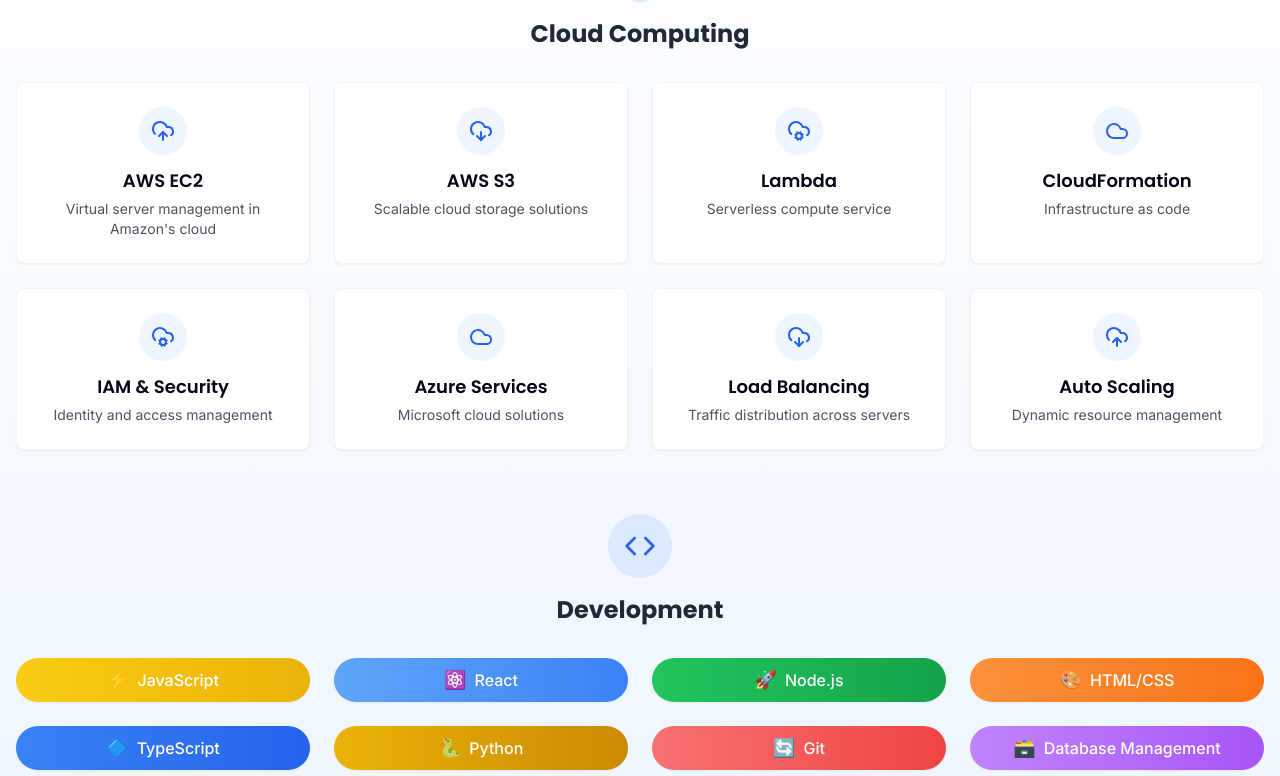
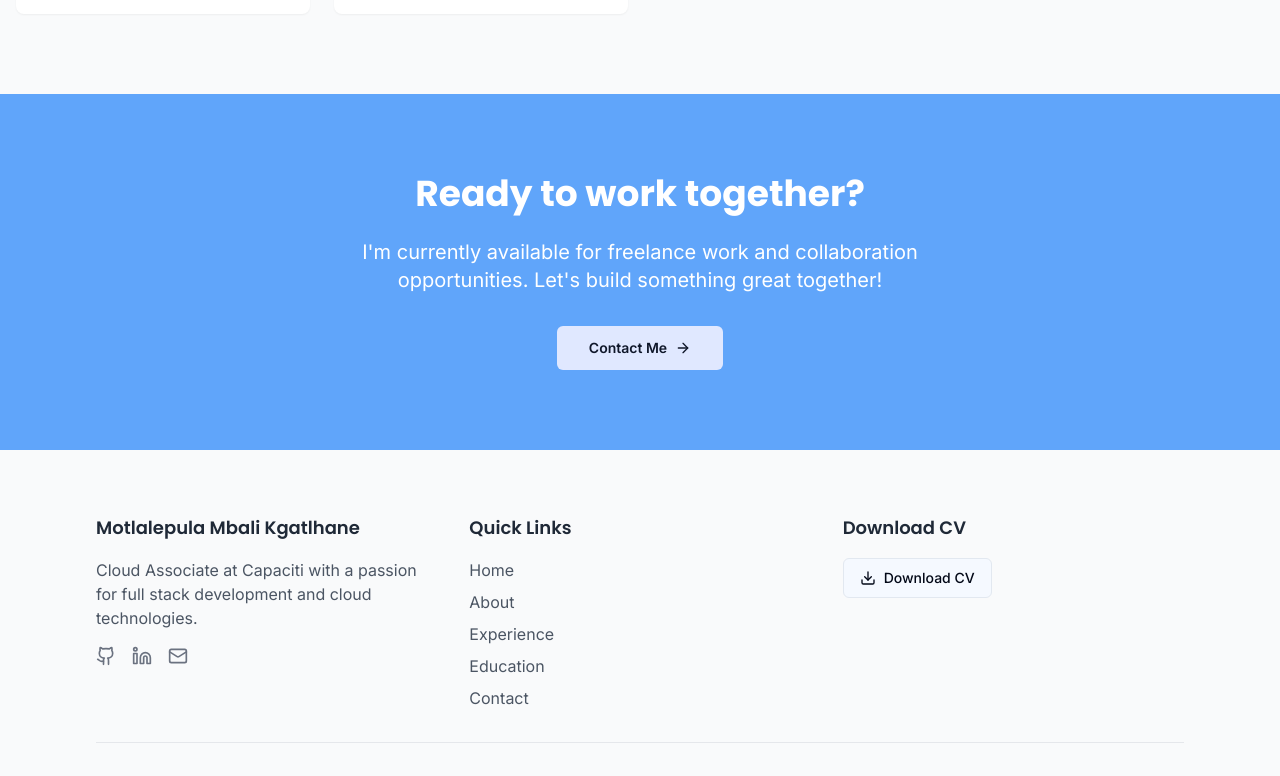
Before and after one commit to Mbalsss/mbali-cloud-canvas, a React (Vite) app: page / in a window 1280 px wide. Shown: the part 1604-2380 px from the top of the page. Built offline with nearby package versions, Linux system fonts and the light colour scheme.

Commit message:
Reverted to commit 100091f2ea9659a37189ccb14d4f1af29a81585b

```diff
--- a/src/pages/Home.tsx
+++ b/src/pages/Home.tsx
@@ -1,9 +1,8 @@
 
 import { Link } from 'react-router-dom';
-import { ArrowRight, Cloud, CloudCog, CloudDownload, CloudUpload, Code, Server } from 'lucide-react';
+import { ArrowRight, Cloud, Code, Server } from 'lucide-react';
 import { Button } from '@/components/ui/button';
 import { Card, CardContent } from '@/components/ui/card';
-import { Badge } from '@/components/ui/badge';
 
 const Home = () => {
   return (
@@ -75,88 +74,18 @@ const Home = () => {
         </div>
       </section>
 
-      {/* Skills Section - Redesigned */}
-      <section className="py-20 bg-gradient-to-b from-white to-blue-50">
+      {/* Skills Section */}
+      <section className="py-20 bg-gray-50">
         <div className="container mx-auto px-4">
-          <div className="text-center mb-16">
-            <h2 className="text-3xl md:text-4xl font-bold mb-4">My Technical Skills</h2>
-            <p className="text-xl text-gray-600 max-w-3xl mx-auto">
-              Specialized expertise in cloud technologies and development tools
-            </p>
-          </div>
+          <h2 className="text-3xl md:text-4xl font-bold mb-12 text-center">My Skills</h2>
 
-          {/* Cloud Skills */}
-          <div className="mb-16">
-            <div className="flex flex-col items-center mb-8">
-              <div className="inline-flex items-center justify-center w-16 h-16 rounded-full bg-blue-100 mb-4">
-                <CloudCog size={32} className="text-cloud-dark" />
-              </div>
-              <h3 className="text-2xl font-bold text-gray-800">Cloud Computing</h3>
-            </div>
-
-            <div className="grid grid-cols-1 sm:grid-cols-2 lg:grid-cols-4 gap-6">
-              <CloudSkillCard
-                icon={<CloudUpload />}
-                name="AWS EC2"
-                description="Virtual server management in Amazon's cloud"
-              />
-              <CloudSkillCard
-                icon={<CloudDownload />}
-                name="AWS S3"
-                description="Scalable cloud storage solutions"
-              />
-              <CloudSkillCard
-                icon={<CloudCog />}
-                name="Lambda"
-                description="Serverless compute service"
-              />
-              <CloudSkillCard
-                icon={<Cloud />}
-                name="CloudFormation"
-                description="Infrastructure as code"
-              />
-              <CloudSkillCard
-                icon={<CloudCog />}
-                name="IAM & Security"
-                description="Identity and access management"
-              />
-              <CloudSkillCard
-                icon={<Cloud />}
-                name="Azure Services"
-                description="Microsoft cloud solutions"
-              />
-              <CloudSkillCard
-                icon={<CloudDownload />}
-                name="Load Balancing"
-                description="Traffic distribution across servers"
-              />
-              <CloudSkillCard
-                icon={<CloudUpload />}
-                name="Auto Scaling"
-                description="Dynamic resource management"
-              />
-            </div>
-          </div>
-
-          {/* Development Skills */}
-          <div>
-            <div className="flex flex-col items-center mb-8">
-              <div className="inline-flex items-center justify-center w-16 h-16 rounded-full bg-blue-100 mb-4">
-                <Code size={32} className="text-cloud-dark" />
-              </div>
-              <h3 className="text-2xl font-bold text-gray-800">Development</h3>
-            </div>
-
-            <div className="grid grid-cols-2 sm:grid-cols-3 md:grid-cols-4 gap-6">
-              <DevSkillPill skill="JavaScript" color="from-yellow-400 to-yellow-500" icon="⚡" />
-              <DevSkillPill skill="React" color="from-blue-400 to-blue-500" icon="⚛️" />
-              <DevSkillPill skill="Node.js" color="from-green-500 to-green-600" icon="🚀" />
-              <DevSkillPill skill="HTML/CSS" color="from-orange-400 to-orange-500" icon="🎨" />
-              <DevSkillPill skill="TypeScript" color="from-blue-500 to-blue-600" icon="🔷" />
-              <DevSkillPill skill="Python" color="from-yellow-500 to-yellow-600" icon="🐍" />
-              <DevSkillPill skill="Git" color="from-red-400 to-red-500" icon="🔄" />
-              <DevSkillPill skill="Database Management" color="from-purple-400 to-purple-500" icon="🗃️" />
-            </div>
+          <div className="grid grid-cols-2 md:grid-cols-3 lg:grid-cols-4 gap-6">
+            <SkillItem skill="Cloud Computing" />
+            <SkillItem skill="React" />
+            <SkillItem skill="JavaScript" />
+            <SkillItem skill="HTML/CSS" />
+            <SkillItem skill="Node.js" />
+            <SkillItem skill="Database Management" />
           </div>
         </div>
       </section>
@@ -190,22 +119,9 @@ const ServiceCard = ({ icon, title, description }: { icon: React.ReactNode, titl
   </Card>
 );
 
-const CloudSkillCard = ({ icon, name, description }: { icon: React.ReactNode, name: string, description: string }) => (
-  <div className="group">
-    <div className="bg-white rounded-lg p-6 shadow-sm h-full transition-all duration-300 group-hover:shadow-md group-hover:translate-y-[-4px] border border-gray-100 flex flex-col items-center text-center">
-      <div className="mb-3 p-3 rounded-full bg-blue-50 text-cloud-dark">{icon}</div>
-      <h4 className="font-semibold text-lg mb-1">{name}</h4>
-      <p className="text-gray-600 text-sm">{description}</p>
-    </div>
-  </div>
-);
-
-const DevSkillPill = ({ skill, color, icon }: { skill: string, color: string, icon: string }) => (
-  <div className="group">
-    <div className={`bg-gradient-to-r ${color} rounded-full px-4 py-2 text-white shadow-sm hover:shadow-md transition-all duration-300 hover:scale-105 flex items-center justify-center gap-2`}>
-      <span className="text-lg">{icon}</span>
-      <span className="font-medium">{skill}</span>
-    </div>
+const SkillItem = ({ skill }: { skill: string }) => (
+  <div className="bg-white p-4 rounded-lg shadow-sm hover:shadow-md transition-shadow duration-300 text-center">
+    <span className="font-medium text-gray-800">{skill}</span>
   </div>
 );
 
```
